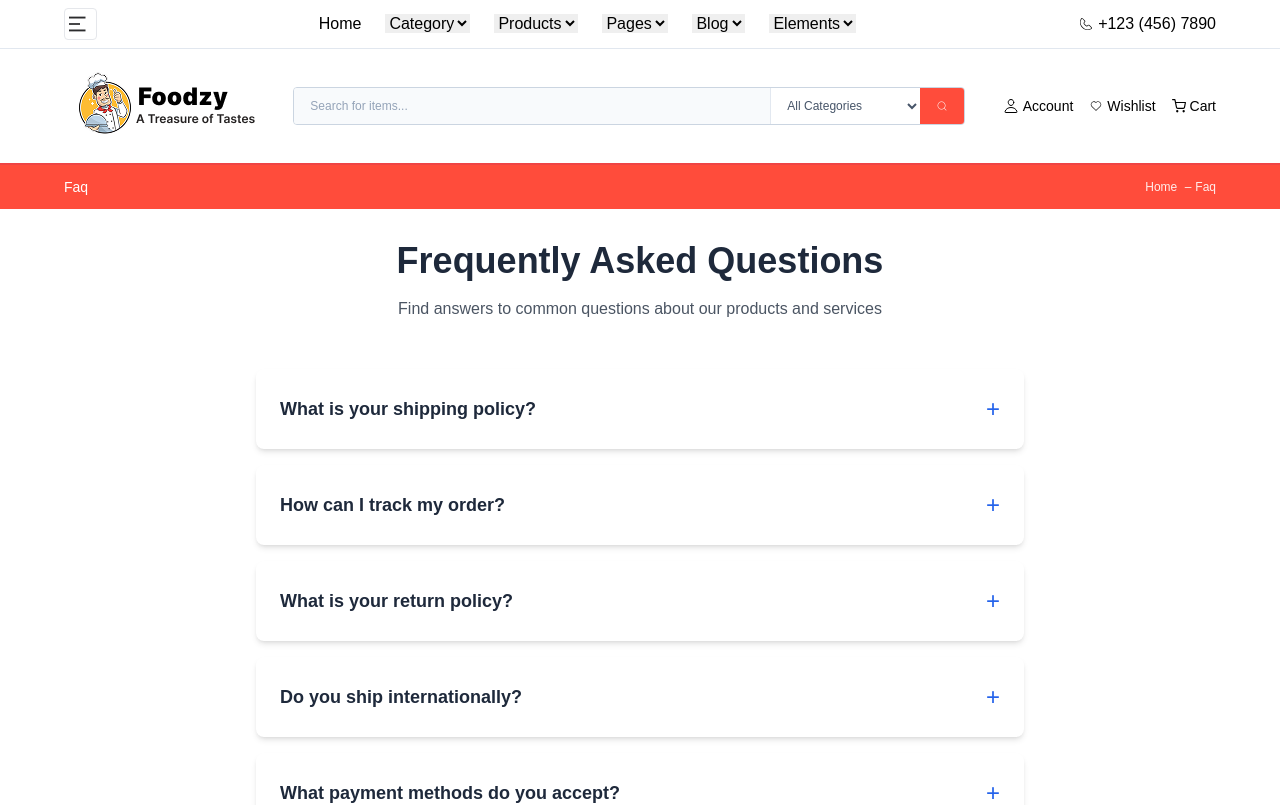
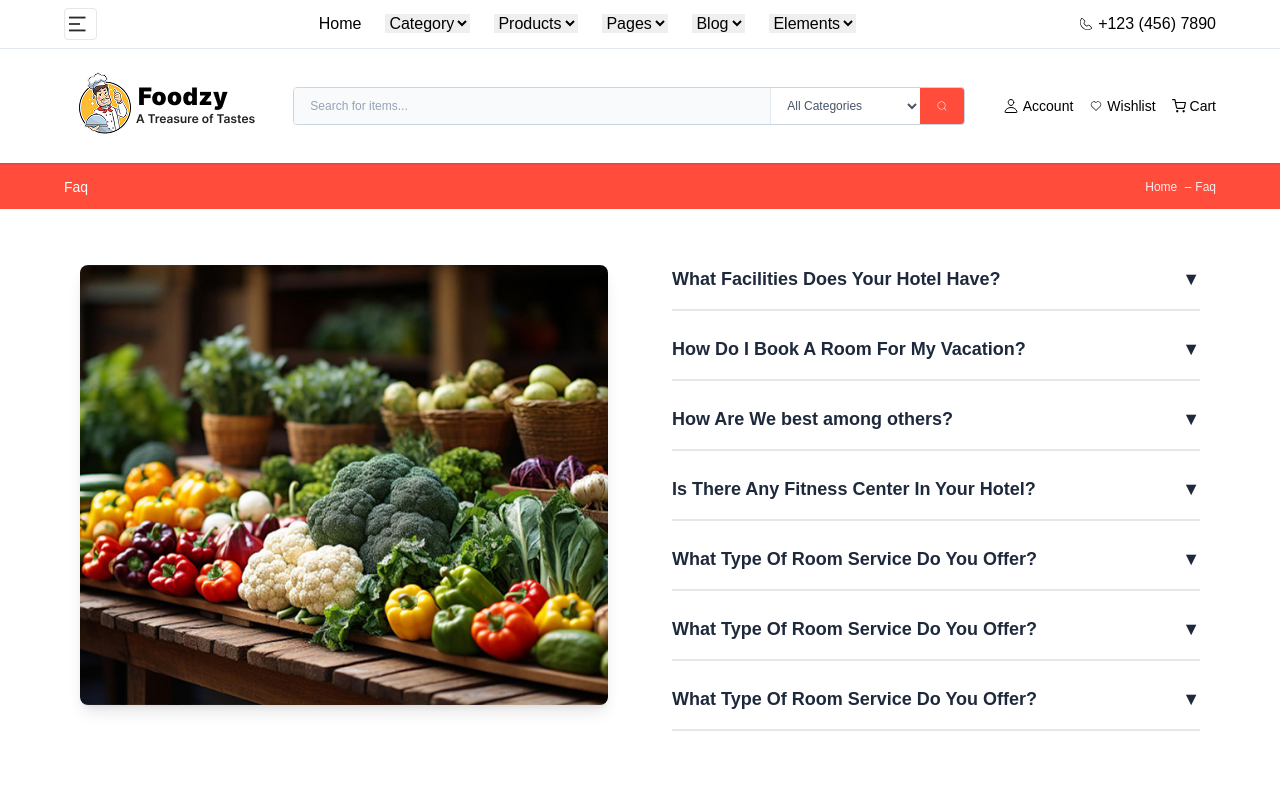
Before and after one commit to ahad184/Tteokbokki, a React (Vite) app: page /faq in a window 1280 px wide. Shown: the top 805 px of the page. Built offline with nearby package versions, Linux system fonts and the light colour scheme.

Commit message:
chore: updated faq with new design

```diff
--- a/src/pages/Faq.tsx
+++ b/src/pages/Faq.tsx
@@ -1,48 +1,46 @@
 import React, { useState } from "react";
-import Card from "../components/ui/Card";
-
-const faqs = [
-  {
-    question: "What is your shipping policy?",
-    answer:
-      "We offer free shipping on all orders over $50. Standard shipping takes 5-7 business days, while express shipping takes 2-3 business days.",
-  },
-  {
-    question: "How can I track my order?",
-    answer:
-      "Once your order ships, you will receive a tracking number via email. You can use this number to track your package on our website or the carrier's website.",
-  },
-  {
-    question: "What is your return policy?",
-    answer:
-      "We accept returns within 30 days of purchase. Items must be unused and in their original packaging. Please contact our customer service to initiate a return.",
-  },
-  {
-    question: "Do you ship internationally?",
-    answer:
-      "Yes, we ship to most countries worldwide. International shipping costs and delivery times vary by location.",
-  },
-  {
-    question: "What payment methods do you accept?",
-    answer:
-      "We accept all major credit cards (Visa, MasterCard, American Express), PayPal, and Apple Pay.",
-  },
-  {
-    question: "How do I cancel my order?",
-    answer:
-      "Orders can be cancelled within 1 hour of placement. Please contact our customer service immediately if you need to cancel an order.",
-  },
-];
 
 const Faq: React.FC = () => {
   const [openIndex, setOpenIndex] = useState<number | null>(null);
 
-  const toggleFaq = (index: number) => {
+  const toggleOpen = (index: number) => {
     setOpenIndex(openIndex === index ? null : index);
   };
 
+  const questions = [
+    {
+      question: "What Facilities Does Your Hotel Have?",
+      answer: "Lorem ipsum dolor sit amet, consectetur adipiscing elit...",
+    },
+    {
+      question: "How Do I Book A Room For My Vacation?",
+      answer: "Booking a room can be done online or by calling...",
+    },
+    {
+      question: "How Are We best among others?",
+      answer: "We offer unmatched customer service...",
+    },
+    {
+      question: "Is There Any Fitness Center In Your Hotel?",
+      answer: "Yes, we have a fully equipped gym available for guests...",
+    },
+    {
+      question: "What Type Of Room Service Do You Offer?",
+      answer: "Room service includes breakfast, dinner, and snacks...",
+    },
+    {
+      question: "What Type Of Room Service Do You Offer?",
+      answer: "Room service includes breakfast, dinner, and snacks...",
+    },
+    {
+      question: "What Type Of Room Service Do You Offer?",
+      answer: "Room service includes breakfast, dinner, and snacks...",
+    },
+  ];
+
   return (
     <div className="min-h-screen bg-white text-slate-800">
+      {/* Header Section */}
       <div className="w-full bg-[#ff4c3b] text-white">
         <div className="mx-auto flex max-w-6xl items-center justify-between px-4 py-3 text-sm lg:px-0">
           <span>Faq</span>
@@ -52,43 +50,41 @@ const Faq: React.FC = () => {
         </div>
       </div>
 
-      <div className="container mx-auto px-4 py-8">
-        <h1 className="text-4xl font-bold mb-4 text-center">
-          Frequently Asked Questions
-        </h1>
-        <p className="text-gray-600 text-center mb-12">
-          Find answers to common questions about our products and services
-        </p>
+      {/* Main Content */}
+      <div className="mx-auto max-w-6xl px-4 py-10 lg:px-0 grid grid-cols-1 sm:grid-cols-2 gap-8">
+        {/* Image Section */}
+        <div className="w-full p-4 flex-shrink-0">
+          <img
+            src="./assets/Faq/text.png"
+            alt="Hotel facilities"
+            className="w-full h-auto rounded-lg shadow-lg object-cover"
+          />
+        </div>
 
-        <div className="max-w-3xl mx-auto space-y-4">
-          {faqs.map((faq, index) => (
-            <Card key={index}>
-              <button
-                onClick={() => toggleFaq(index)}
-                className="w-full p-6 text-left flex justify-between items-center hover:bg-gray-50"
+        {/* FAQ Section */}
+        <div className="w-full p-4">
+          <div className="space-y-6">
+            {questions.map((item, index) => (
+              <div key={index} className="border-b-2 pb-4">
+                <div
+                  className="text-lg font-semibold cursor-pointer flex justify-between items-center"
+                  onClick={() => toggleOpen(index)}
                 >
-                <h3 className="font-semibold text-lg pr-4">{faq.question}</h3>
-                <span className="text-2xl text-blue-600">
-                  {openIndex === index ? "−" : "+"}
+                  <span>{item.question}</span>
+                  <span
+                    className={`transform transition-transform ${openIndex === index ? "rotate-180" : ""}`}
+                  >
+                    &#x25BC;
                   </span>
-              </button>
+                </div>
                 {openIndex === index && (
-                <div className="px-6 pb-6">
-                  <p className="text-gray-600">{faq.answer}</p>
+                  <div className="mt-2 text-gray-700 text-sm">
+                    {item.answer}
                   </div>
                 )}
-            </Card>
+              </div>
             ))}
           </div>
-
-        <div className="mt-12 text-center">
-          <p className="text-gray-600 mb-4">Still have questions?</p>
-          <a
-            href="mailto:support@eshop.com"
-            className="text-blue-600 hover:underline font-semibold"
-          >
-            Contact our support team
-          </a>
         </div>
       </div>
     </div>
```
Lines whose indentation alone changed are shown as unchanged.
